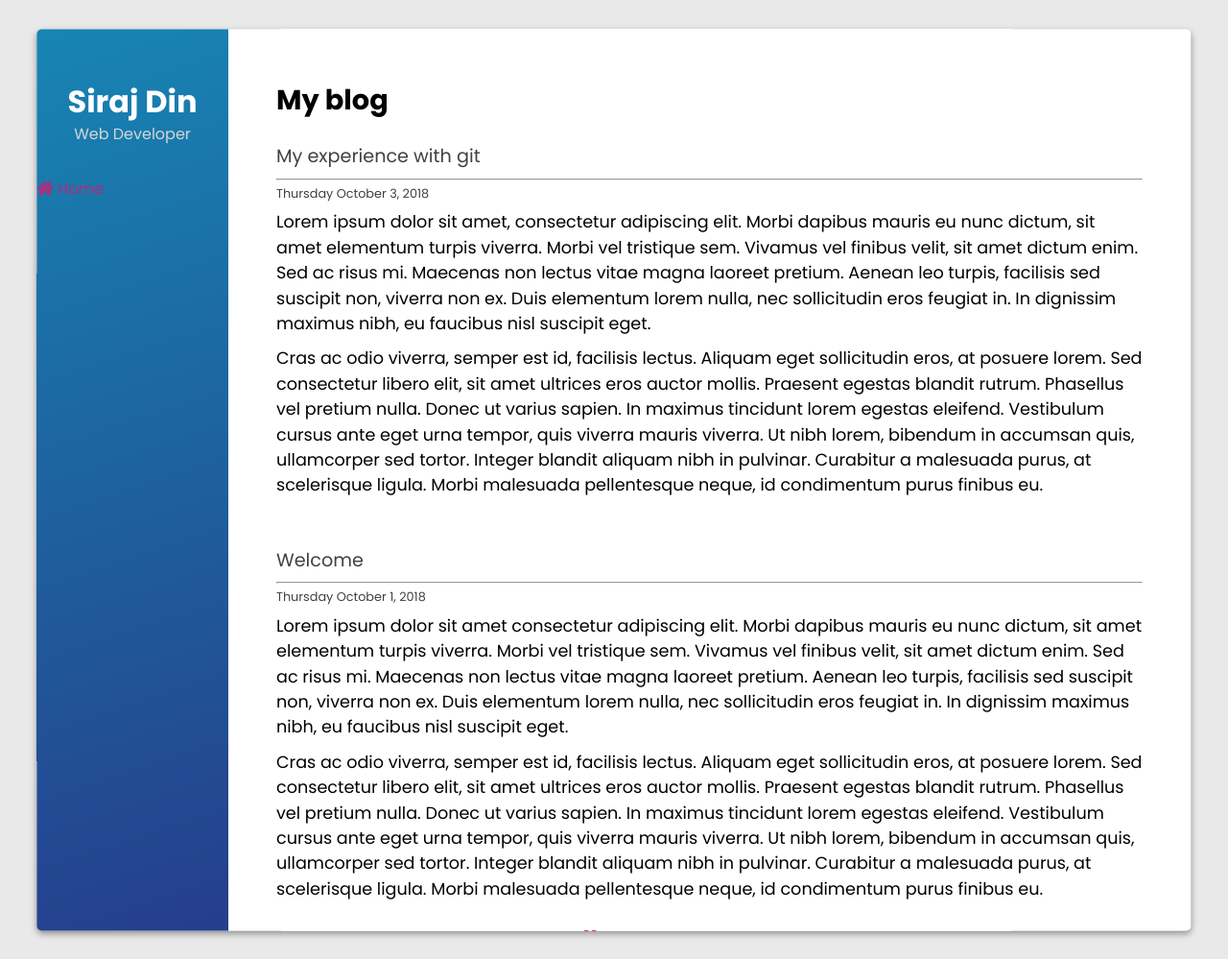
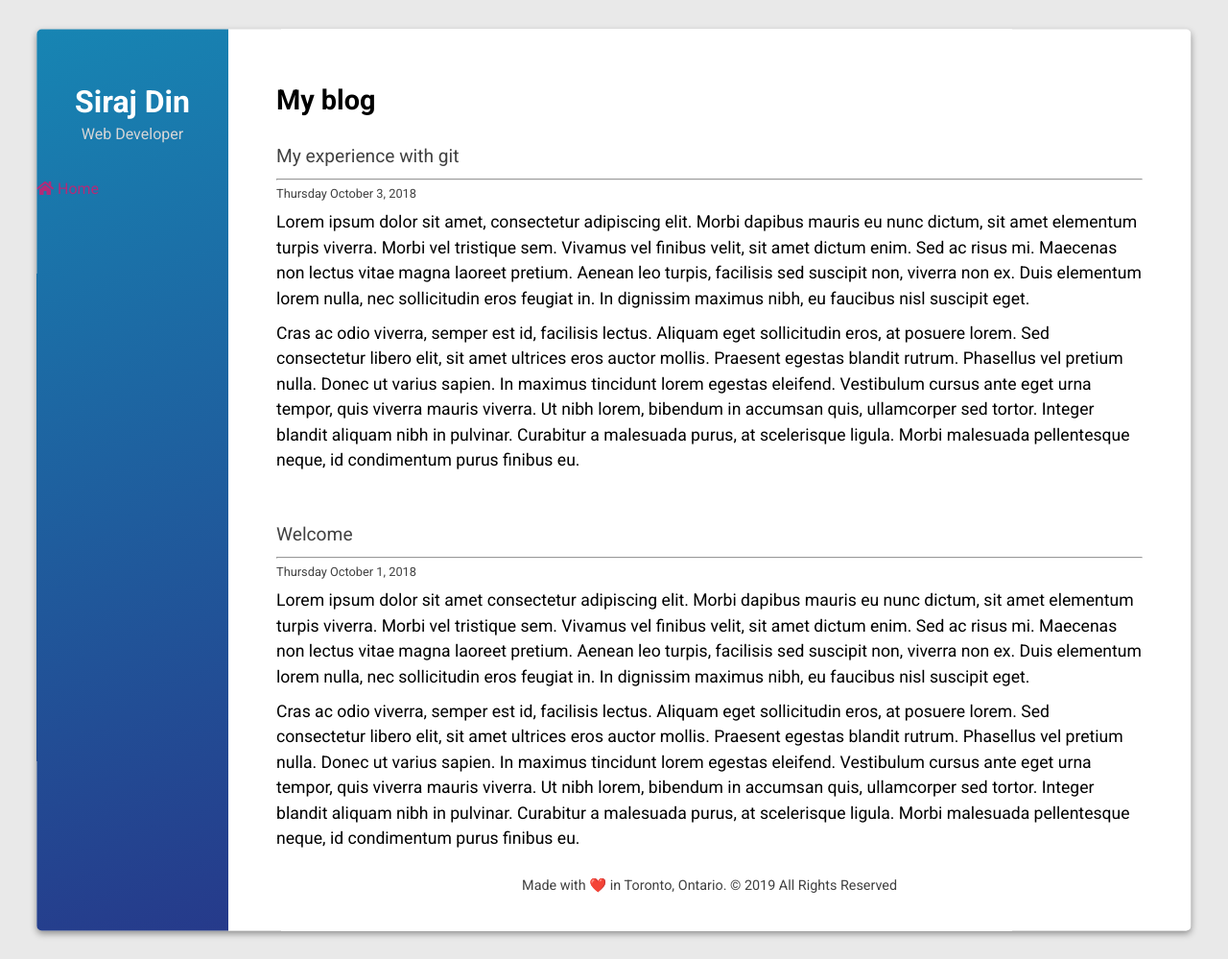
Before and after one commit to Sirdmu/personal-blog, a PHP site: page / in a window 1280 px wide. Shown: the whole page at 96% size. Run offline with PHP 8.4, Linux system fonts and the light colour scheme; some libraries are stand-ins or nearby versions.

Commit message:
Change font from Poppins to Roboto

```diff
--- a/assets/css/style.css
+++ b/assets/css/style.css
@@ -1,4 +1,4 @@
-@import "https://fonts.googleapis.com/css?family=Poppins:400,700";
+@import "https://fonts.googleapis.com/css?family=Roboto:400,700";
 
 body {
   background-color: #e9e9e9;
@@ -228,3 +228,8 @@ div.portfolio-description {
     padding: 20px 20px 20px 20px;
   }
 }
+
+body {
+  background-color: #e9e9e9;
+  font-family: "Roboto", sans-serif;
+}
```
